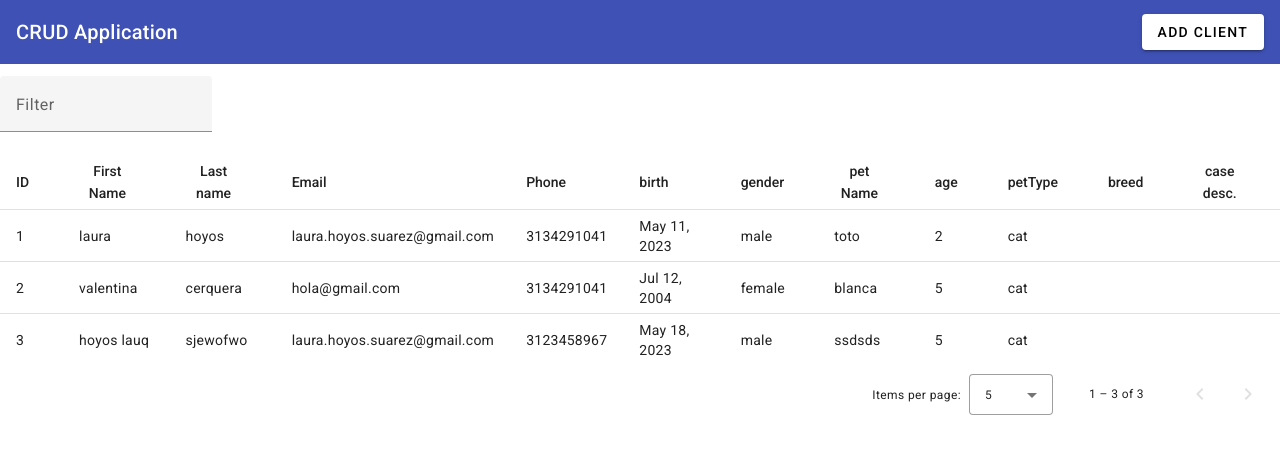
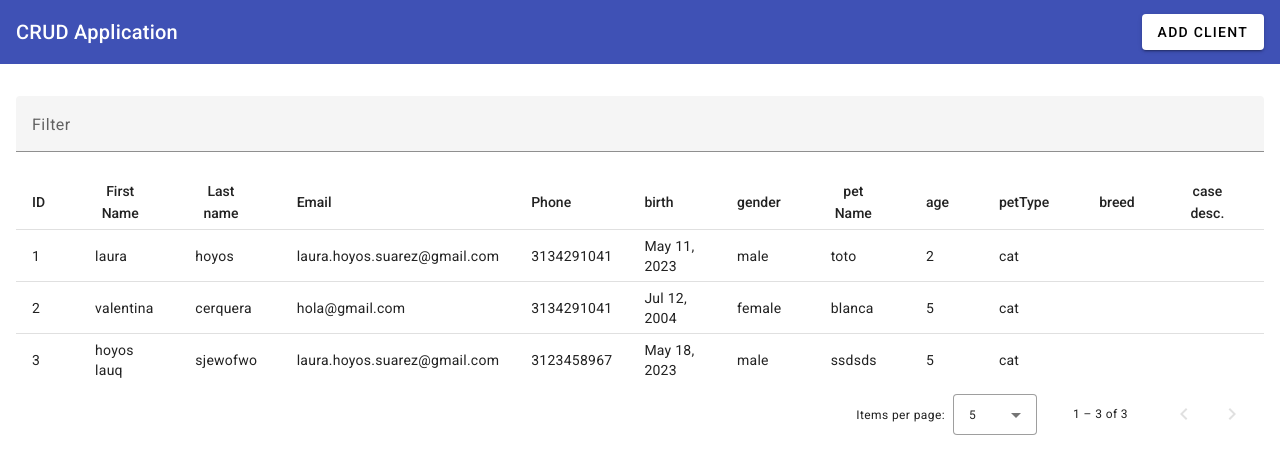
Before and after one commit to Lauhs0402/angularCRUD, an Angular app: page / in a window 1280 px wide. Shown: the top 474 px of the page. Built offline with nearby package versions, Linux system fonts and the light colour scheme; data requests are answered from the project's data file.

Commit message:
adding styles to class main-body

```diff
--- a/src/app/app.component.scss
+++ b/src/app/app.component.scss
@@ -1,3 +1,12 @@
 .example-spacer {
     flex: 1 1 auto;
   }
+
+.main-body{
+  margin: 0 auto;
+  padding-top: 20px;
+  max-width: 1248px;
+  mat-form-field{
+    width: 100%;
+  }
+}
```
